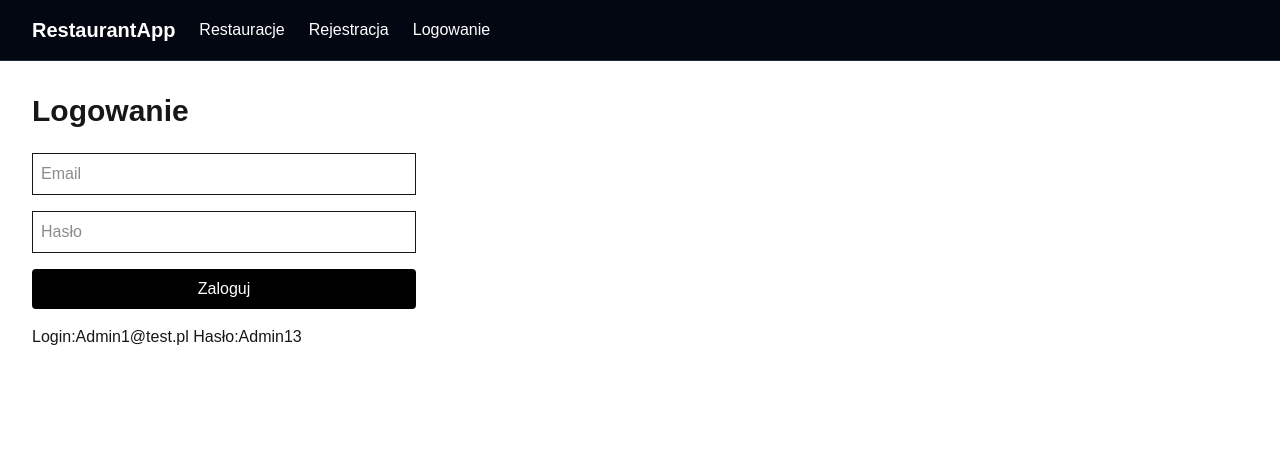
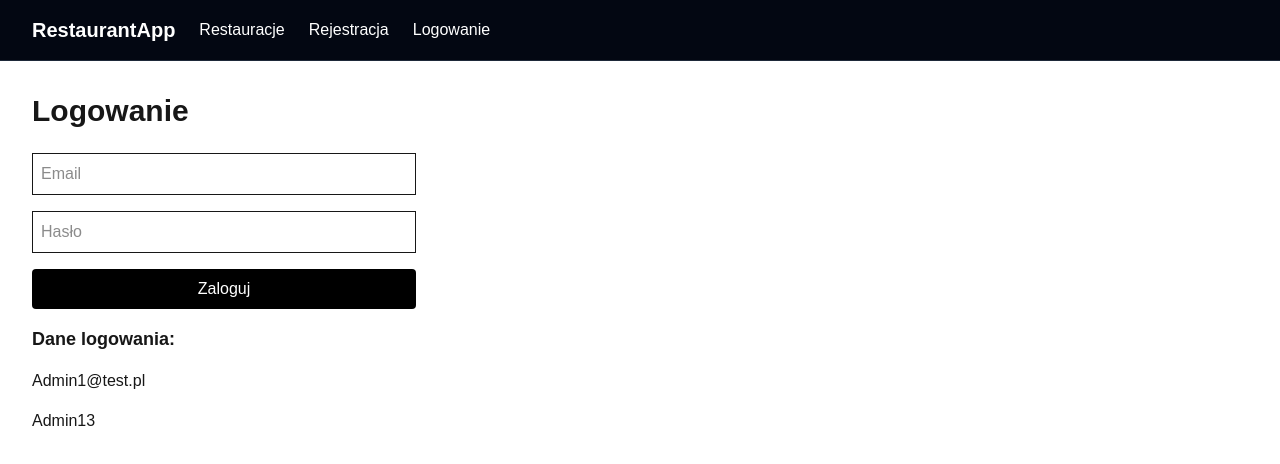
Before and after one commit to BotAu/restaurant-recommendation-app, a Next.js app in the folder frontend/: page /login in a window 1280 px wide. Shown: the top 464 px of the page. Built offline with nearby package versions, Linux system fonts and the light colour scheme; no server answers.

Commit message:
welcomepagev2

```diff
--- a/frontend/app/login/page.js
+++ b/frontend/app/login/page.js
@@ -55,7 +55,9 @@ export default function LoginPage() {
         <button className="bg-black text-white p-2 rounded">
           Zaloguj
         </button>
-        Login:Admin1@test.pl Hasło:Admin13
+        <h3 className="text-lg font-semibold">Dane logowania:</h3>
+        <p>Admin1@test.pl</p>
+        <p>Admin13</p>
       </form>
     </main>
   );
```
